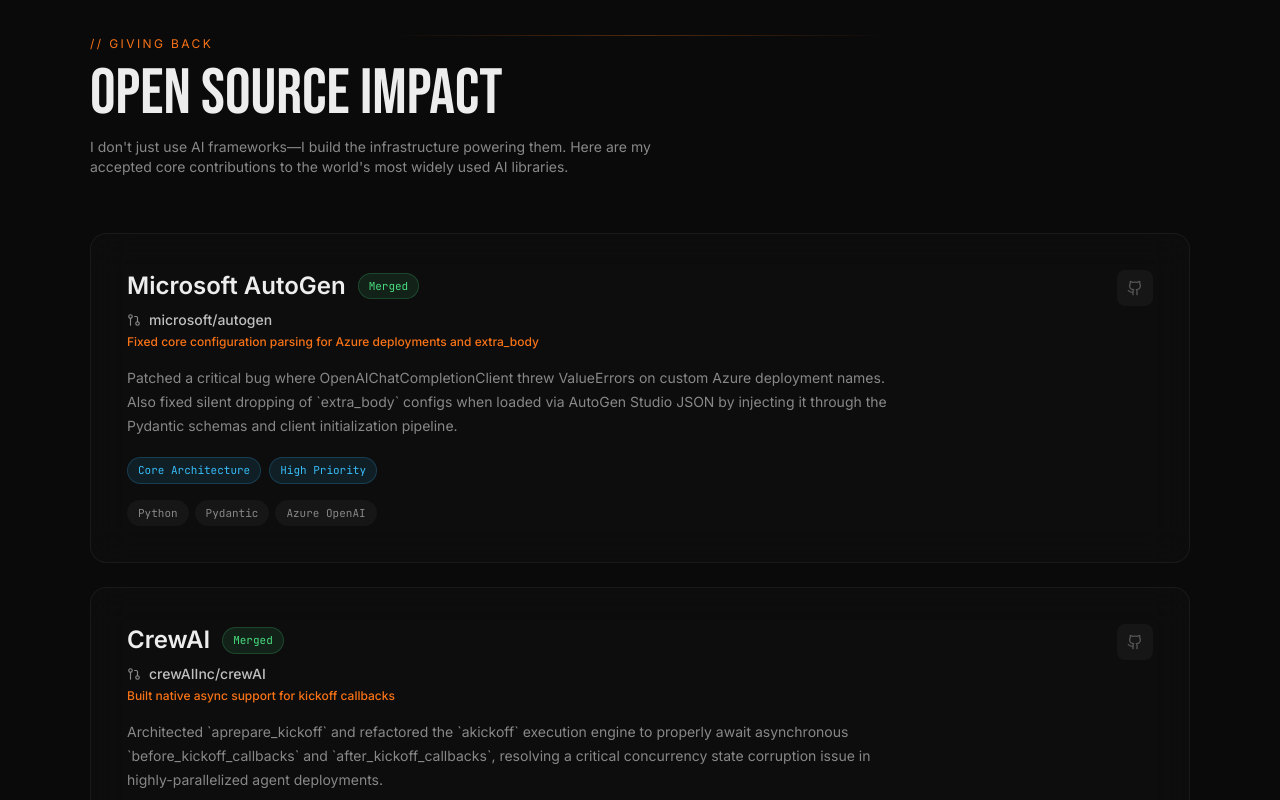
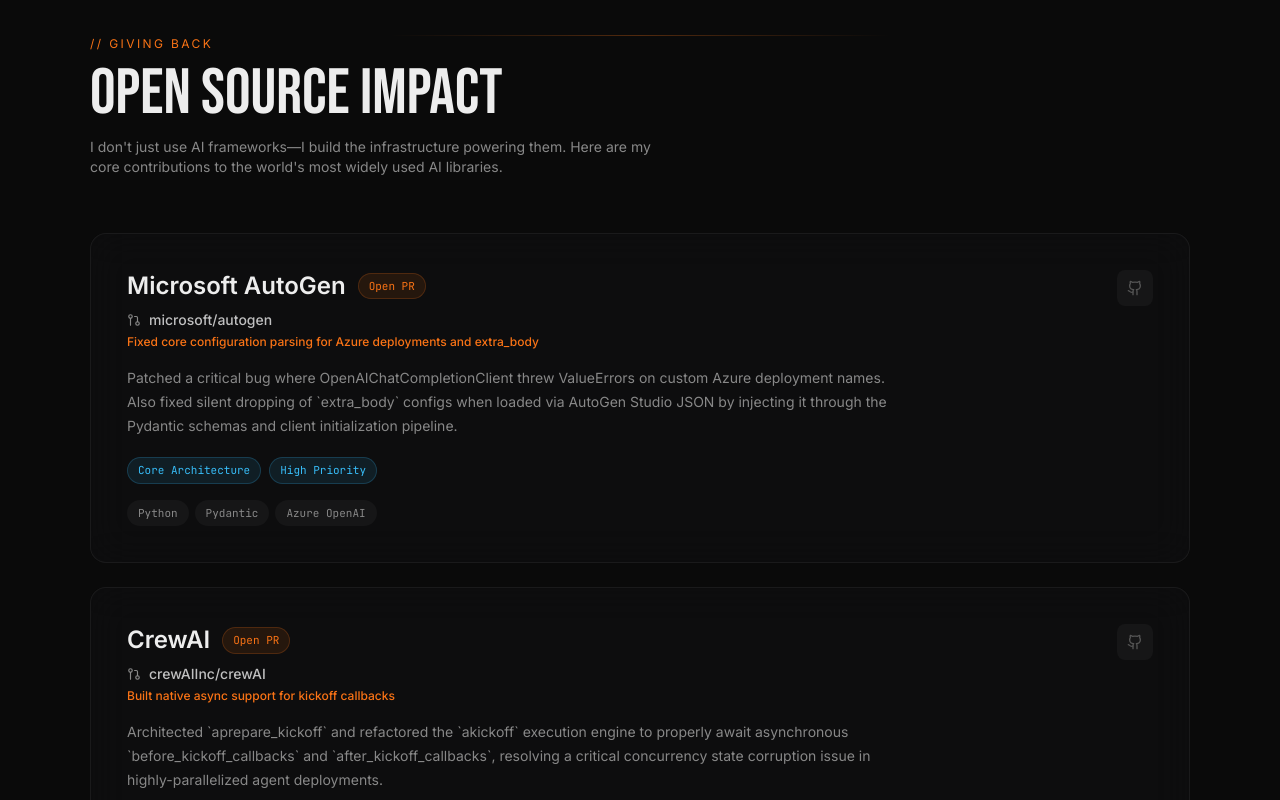
Before and after one commit to mukktinaadh/portfolio-26, a Next.js app: page / in a window 1280 px wide. Shown: the part 2720-3520 px from the top of the page. Built offline with nearby package versions, Linux system fonts and the light colour scheme.

Commit message:
fix: Update PR status from Merged to Open PR

```diff
--- a/components/OpenSource.tsx
+++ b/components/OpenSource.tsx
@@ -8,8 +8,8 @@
     title: "Microsoft AutoGen",
     repo: "microsoft/autogen",
     tagline: "Fixed core configuration parsing for Azure deployments and extra_body",
-    status: "Merged",
-    statusColor: "chip-green",
+    status: "Open PR",
+    statusColor: "chip-orange",
     description:
       "Patched a critical bug where OpenAIChatCompletionClient threw ValueErrors on custom Azure deployment names. Also fixed silent dropping of `extra_body` configs when loaded via AutoGen Studio JSON by injecting it through the Pydantic schemas and client initialization pipeline.",
     tech: ["Python", "Pydantic", "Azure OpenAI"],
@@ -20,8 +20,8 @@
     title: "CrewAI",
     repo: "crewAIInc/crewAI",
     tagline: "Built native async support for kickoff callbacks",
-    status: "Merged",
-    statusColor: "chip-green",
+    status: "Open PR",
+    statusColor: "chip-orange",
     description:
       "Architected `aprepare_kickoff` and refactored the `akickoff` execution engine to properly await asynchronous `before_kickoff_callbacks` and `after_kickoff_callbacks`, resolving a critical concurrency state corruption issue in highly-parallelized agent deployments.",
     tech: ["Python", "Asyncio", "Agent Frameworks"],
@@ -32,8 +32,8 @@
     title: "LangChain",
     repo: "langchain-ai/langchain",
     tagline: "Resolved state leakage and interrupt swallowing in Agent Middleware",
-    status: "Merged",
-    statusColor: "chip-green",
+    status: "Open PR",
+    statusColor: "chip-orange",
     description:
       "Identified and fixed `bind_tools` dictionary mutation causing state leakage across Perplexity API calls. Also patched a critical flaw in agent middleware where `GraphInterrupt` exceptions were being swallowed during multi-agent orchestration.",
     tech: ["Python", "Middleware", "State Management"],
@@ -44,8 +44,8 @@
     title: "LiteLLM",
     repo: "BerriAI/litellm",
     tagline: "Fixed Vertex AI and Azure param mapping issues",
-    status: "Merged",
-    statusColor: "chip-green",
+    status: "Open PR",
+    statusColor: "chip-orange",
     description:
       "Resolved edge cases in parameter mapping when passing custom configuration payloads between Vertex AI and Azure LLM endpoints, ensuring cross-platform stability.",
     tech: ["Python", "API Integration", "Vertex AI"],
@@ -70,7 +70,7 @@
             Open Source Impact
           </h2>
           <p className="text-[#888] text-sm mt-3 max-w-xl">
-            I don't just use AI frameworks—I build the infrastructure powering them. Here are my accepted core contributions to the world's most widely used AI libraries.
+            I don't just use AI frameworks—I build the infrastructure powering them. Here are my core contributions to the world's most widely used AI libraries.
           </p>
         </Reveal>
 
```
